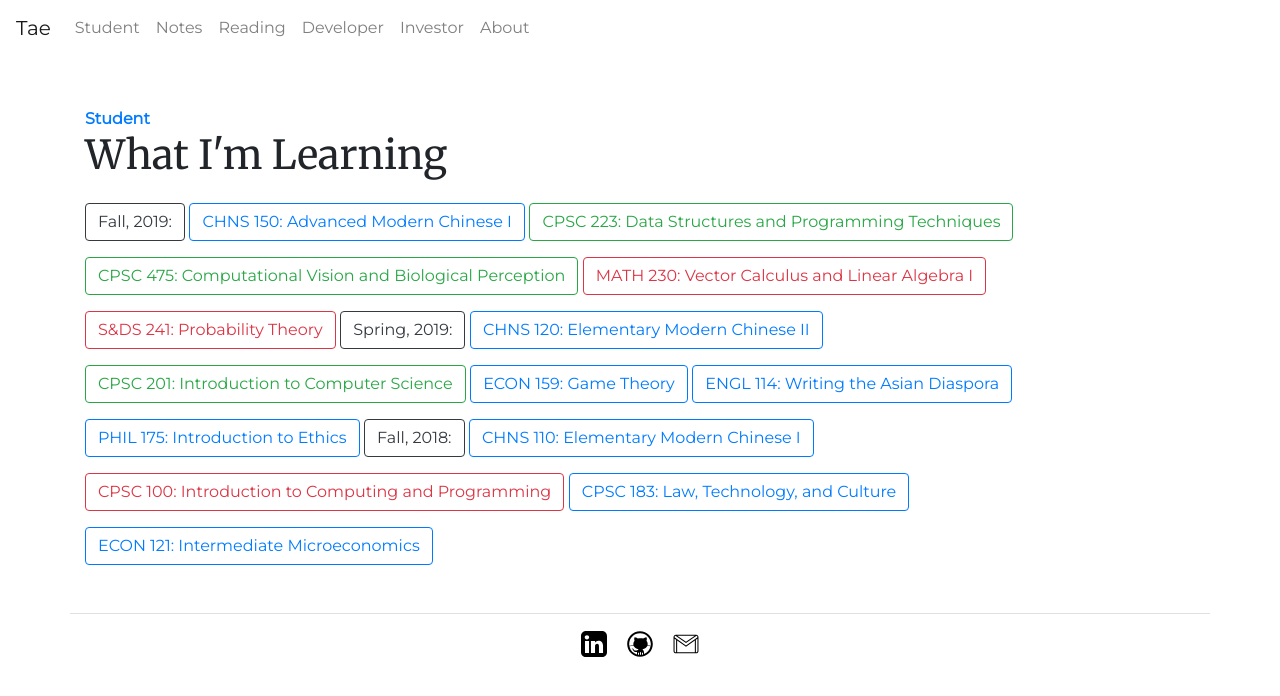
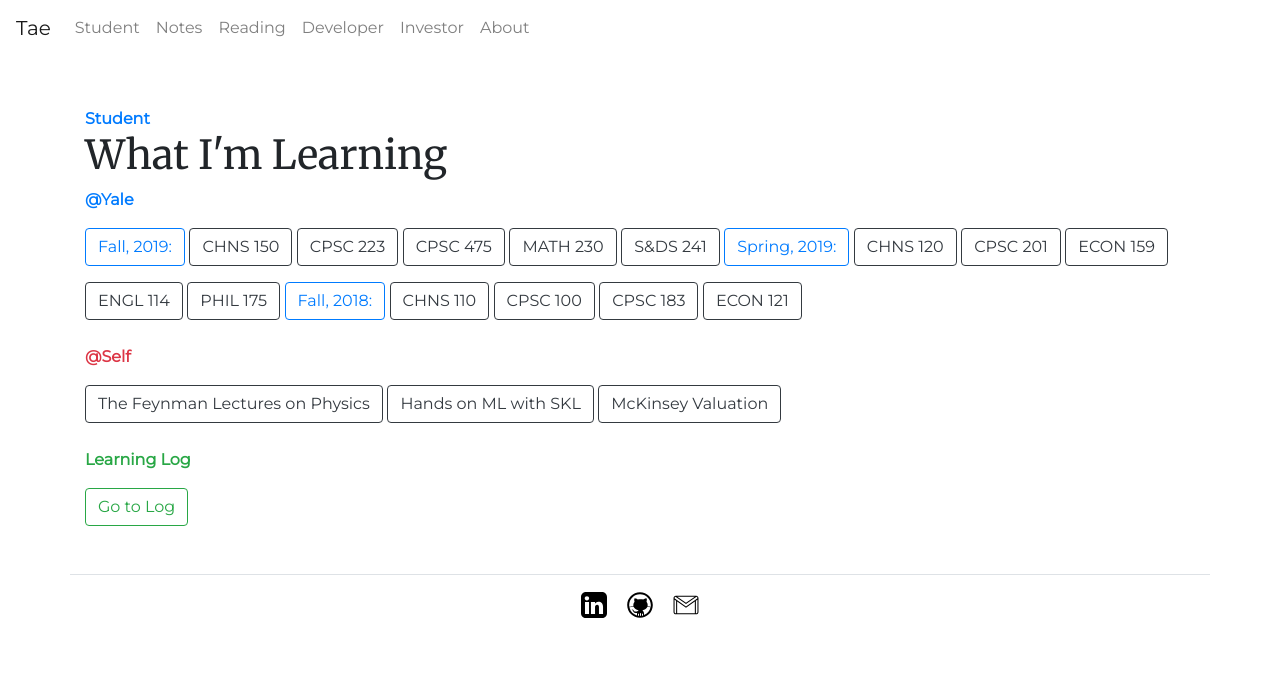
Before and after one commit to taehyoungjo/site, a Jekyll site: the page built from student.md, in a window 1280 px wide. Shown: the top 696 px of the page. Built offline with Jekyll 4.4.1, drawn with Linux system fonts in a browser that asks for light colours; nearby versions of some CDN libraries.

```diff
--- a/_layouts/student.html
+++ b/_layouts/student.html
@@ -5,24 +5,41 @@ layout: "default"
 <strong class="mb-2 text-primary">Student</strong>
 <h1>What I'm Learning</h1>
 
-<button type="button" class="mt-3 btn btn-outline-dark">Fall, 2019:</button>
-<button type="button" class="mt-3 btn btn-outline-primary">CHNS 150: Advanced Modern Chinese I</button>
-<button type="button" class="mt-3 btn btn-outline-success">CPSC 223: Data Structures and Programming Techniques</button>
-<button type="button" class="mt-3 btn btn-outline-success">CPSC 475: Computational Vision and Biological Perception</button>
-<button type="button" class="mt-3 btn btn-outline-danger">MATH 230: Vector Calculus and Linear Algebra I</button>
-<button type="button" class="mt-3 btn btn-outline-danger">S&DS 241: Probability Theory</button>
+<strong class="mb-2 text-primary">@Yale</strong>
 
-<button type="button" class="mt-3 btn btn-outline-dark">Spring, 2019:</button>
-<button type="button" class="mt-3 btn btn-outline-primary">CHNS 120: Elementary Modern Chinese II</button>
-<button type="button" class="mt-3 btn btn-outline-success">CPSC 201: Introduction to Computer Science</button>
-<button type="button" class="mt-3 btn btn-outline-primary">ECON 159: Game Theory</button>
-<button type="button" class="mt-3 btn btn-outline-primary">ENGL 114: Writing the Asian Diaspora</button>
-<button type="button" class="mt-3 btn btn-outline-primary">PHIL 175: Introduction to Ethics</button>
+<br>
 
-<button type="button" class="mt-3 btn btn-outline-dark">Fall, 2018:</button>
-<button type="button" class="mt-3 btn btn-outline-primary">CHNS 110: Elementary Modern Chinese I</button>
-<button type="button" class="mt-3 btn btn-outline-danger">CPSC 100: Introduction to Computing and Programming</button>
-<button type="button" class="mt-3 btn btn-outline-primary">CPSC 183: Law, Technology, and Culture</button>
-<button type="button" class="mt-3 btn btn-outline-primary">ECON 121: Intermediate Microeconomics</button>
+<button type="button" class="mt-3 btn btn-outline-primary" >Fall, 2019:</button>
+<button type="button" class="mt-3 btn btn-outline-dark">CHNS 150</button>
+<button type="button" class="mt-3 btn btn-outline-dark">CPSC 223</button>
+<button type="button" class="mt-3 btn btn-outline-dark">CPSC 475</button>
+<button type="button" class="mt-3 btn btn-outline-dark">MATH 230</button>
+<button type="button" class="mt-3 btn btn-outline-dark">S&DS 241</button>
+
+<button type="button" class="mt-3 btn btn-outline-primary">Spring, 2019:</button>
+<button type="button" class="mt-3 btn btn-outline-dark">CHNS 120</button>
+<button type="button" class="mt-3 btn btn-outline-dark">CPSC 201</button>
+<button type="button" class="mt-3 btn btn-outline-dark">ECON 159</button>
+<button type="button" class="mt-3 btn btn-outline-dark">ENGL 114</button>
+<button type="button" class="mt-3 btn btn-outline-dark">PHIL 175</button>
+
+<button type="button" class="mt-3 btn btn-outline-primary">Fall, 2018:</button>
+<button type="button" class="mt-3 btn btn-outline-dark">CHNS 110</button>
+<button type="button" class="mt-3 btn btn-outline-dark">CPSC 100</button>
+<button type="button" class="mt-3 btn btn-outline-dark">CPSC 183</button>
+<button type="button" class="mt-3 btn btn-outline-dark">ECON 121</button>
+
+<br><br>
+
+<strong class="mb-2 text-danger">@Self</strong>
+<br>
+<button type="button" class="mt-3 btn btn-outline-dark" >The Feynman Lectures on Physics</button>
+<button type="button" class="mt-3 btn btn-outline-dark" >Hands on ML with SKL</button>
+<button type="button" class="mt-3 btn btn-outline-dark" >McKinsey Valuation</button>
+<br><br>
+
+<strong class="mb-2 text-success">Learning Log</strong>
+<br>
+<a href="{{ site.baseurl }}/notes/Learning-Log" class="mt-3 btn btn-outline-success" role="button">Go to Log</a>
 
 {{ content }}
```
Also changed, not shown: _layouts/developer.html (+17 -15 lines), _notes_collections/Learning-Log.md (added, +6 -0 lines).
